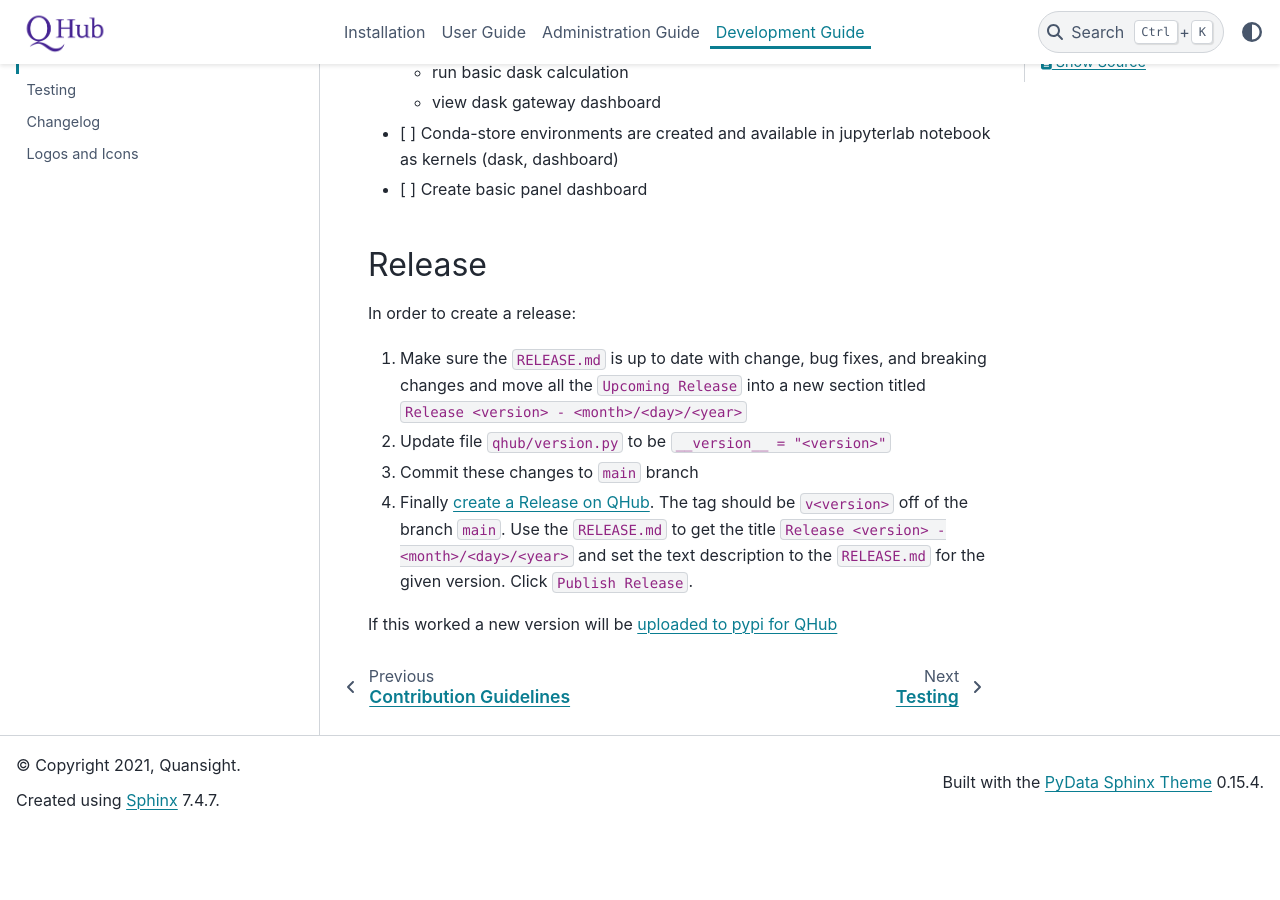
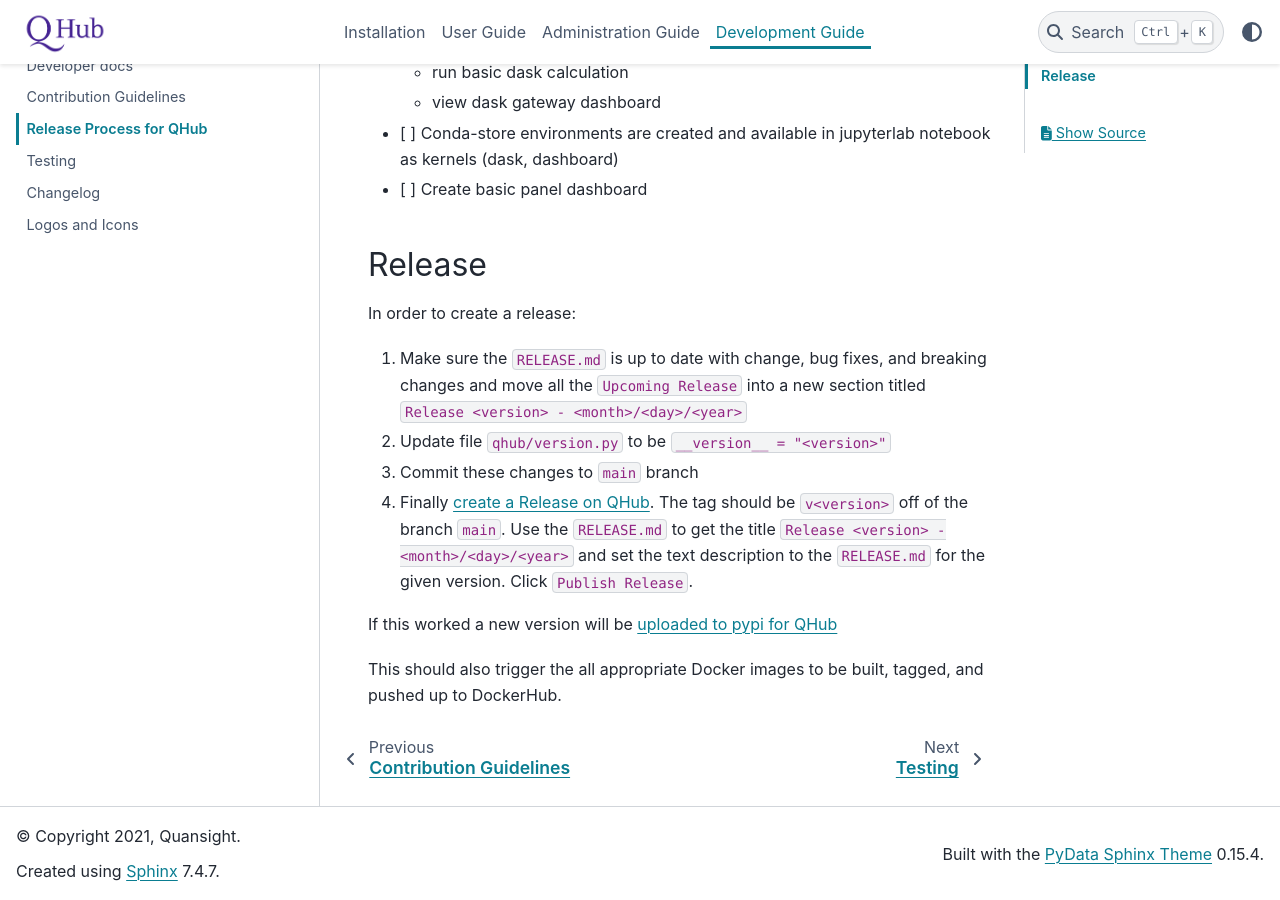
Before and after one commit to nebari-dev/nebari, a Sphinx documentation site: the page built from docs/source/dev_guide/release.md, in a window 1280 px wide and 900 px high, scrolled down 700 px. Built offline with Sphinx 7.4.7 and the PyData theme 0.15.4, drawn with Linux system fonts in a browser that asks for light colours; pages that are not in the unit, such as notebooks, are missing from menus; before the commit the page ends 1529 px from its top, so only the background shows below that.

Commit message:
Add to release.md

```diff
--- a/docs/source/dev_guide/release.md
+++ b/docs/source/dev_guide/release.md
@@ -39,3 +39,5 @@
 4. Finally [create a Release on QHub](https://github.com/Quansight/qhub/releases/new). The tag should be `v<version>` off of the branch `main`. Use the `RELEASE.md` to get the title `Release <version> - <month>/<day>/<year>` and set the text description to the `RELEASE.md` for the given version. Click `Publish Release`.
 
 If this worked a new version will be [uploaded to pypi for QHub](https://pypi.org/project/qhub/)
+
+This should also trigger the all appropriate Docker images to be built, tagged, and pushed up to DockerHub.
```
